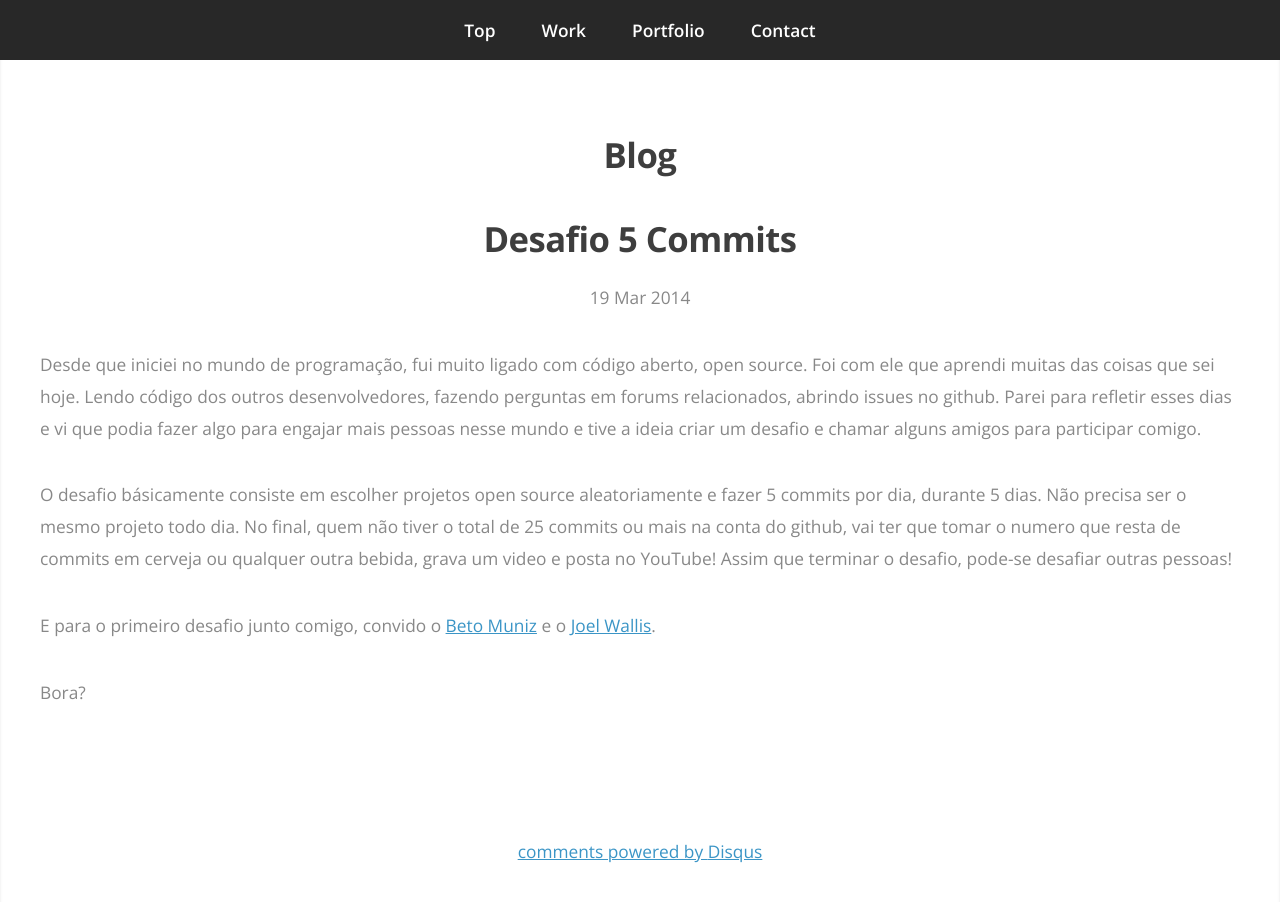
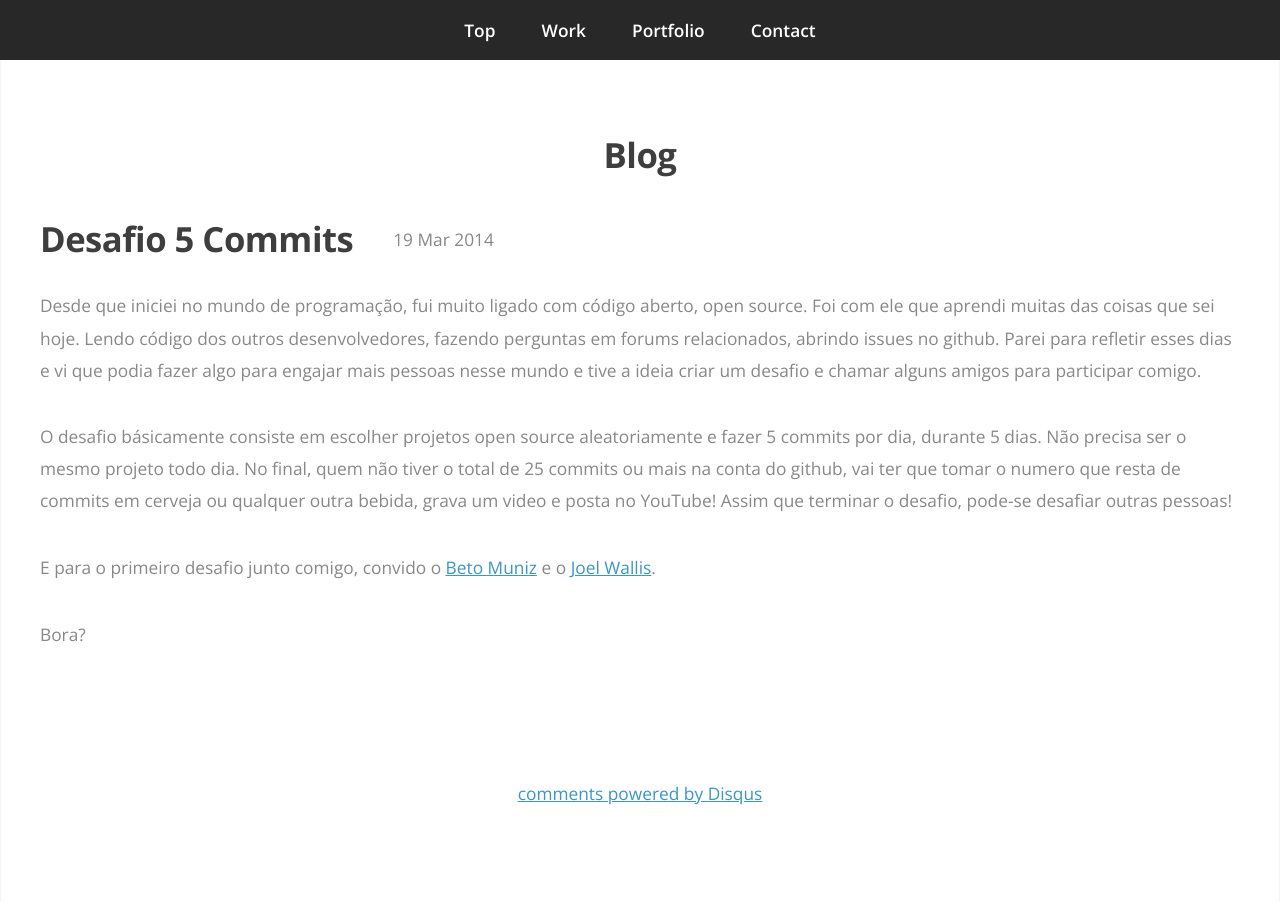
Before and after one commit to paulohp/paulohp.github.io, a Jekyll site: the page built from _posts/2014-03-19-desafio-5-commits.md, in a window 1280 px wide and 1005 px high. Shown: the top 902 px of the window. Built offline with Jekyll 4.4.1, drawn with Linux system fonts in a browser that asks for light colours; Markdown is read by kramdown in place of the engine named in the settings; comment, search, counter and statistics services are not loaded.

Commit message:
blog build

```diff
--- a/_layouts/blog_post.html
+++ b/_layouts/blog_post.html
@@ -39,9 +39,7 @@
           </header>
           <div class="container">
             <div class="row">
-              <div class="12u">
                 {{ content }}
-              </div>
             </div>
             <div class="row">
               <div class="12u">
```
Also changed, not shown: 3 other files.
